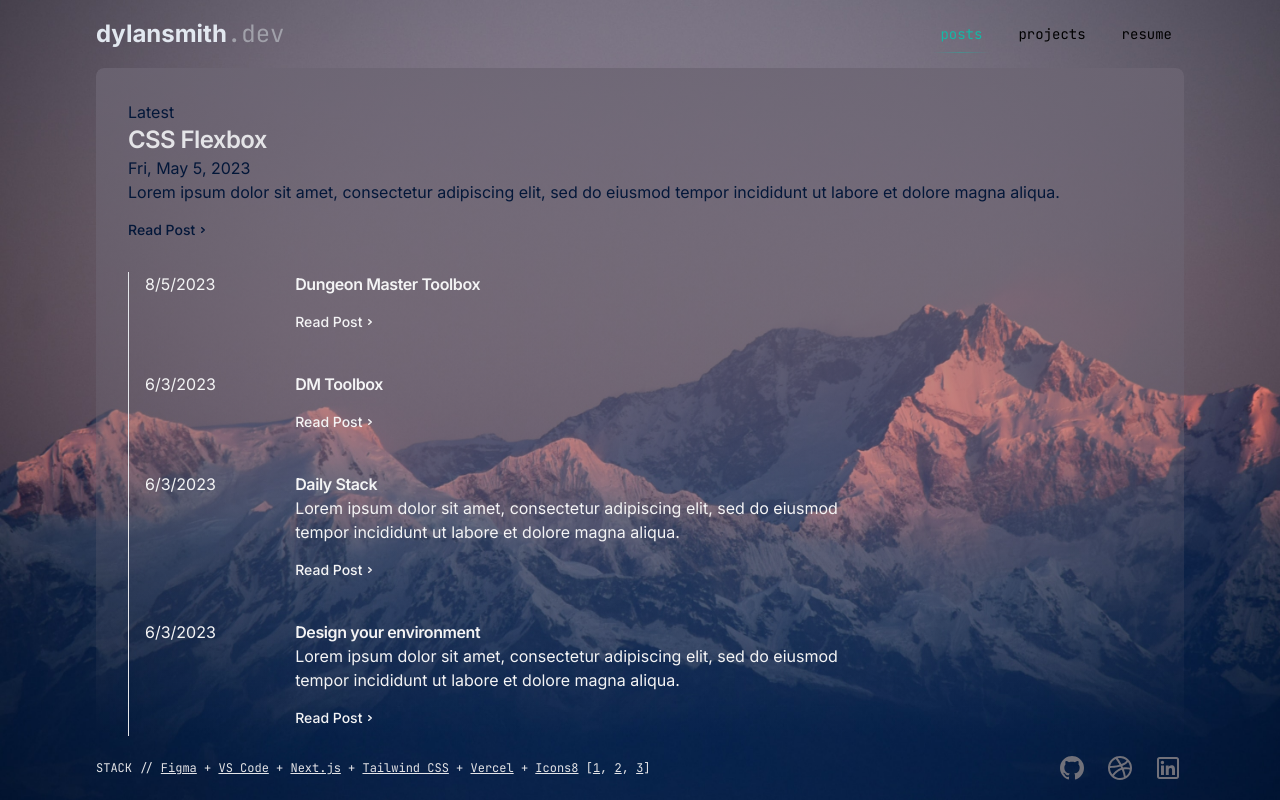
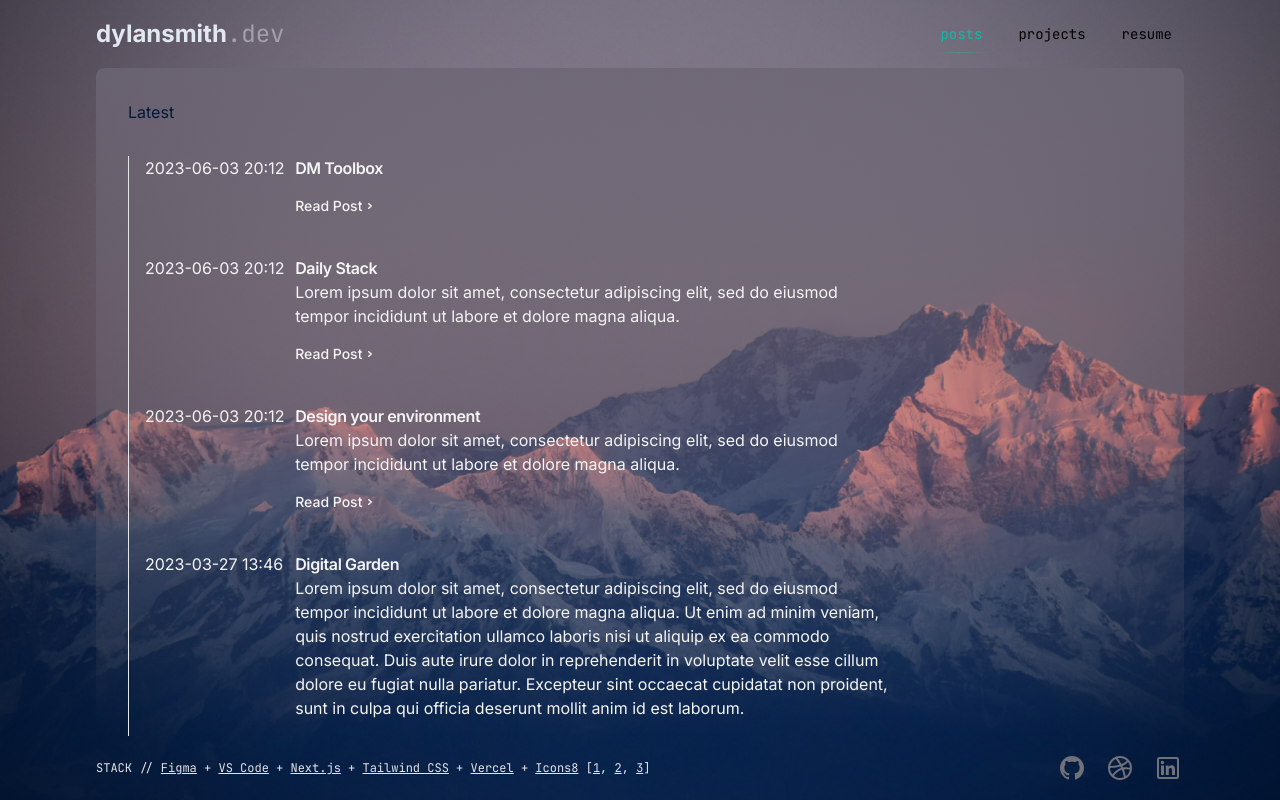
Before and after one commit to dylpckl/dsdev, a Next.js app: page /posts in a window 1280 px wide. Built offline with nearby package versions, Linux system fonts and the light colour scheme; a web font is replaced by a local one.

Commit message:
build errors

```diff
--- a/src/app/page.tsx
+++ b/src/app/page.tsx
@@ -41,7 +41,10 @@ const LandingPageCard = ({
         <ul className="flex flex-wrap gap-2">
           {tags &&
             tags.map((tag) => (
-              <li className="">
+              <li
+                key={tag}
+                className=""
+              >
                 <span className="bg-pink-300 rounded-full px-3 py-1 bg-teal-400/10 text-xs font-medium leading-5 text-teal-300">
                   {tag}
                 </span>
@@ -51,9 +54,7 @@ const LandingPageCard = ({
 
         {/* Call to Action */}
         <div className="flex items-center mt-4 mr-2 self-end border-b border-transparent transition group-hover:border-teal-300  motion-reduce:transition-none">
-          <span className="font-mono font-light">
-            {cta}
-          </span>
+          <span className="font-mono font-light">{cta}</span>
           <svg
             xmlns="http://www.w3.org/2000/svg"
             fill="none"
@@ -87,7 +88,8 @@ export default function Home() {
         <div className="flex flex-col gap-6 mt-6 text-slate-300">
           <p className="">
             I&apos;m Dylan, a UI designer & developer from Long Island, New
-            York. forum signatures.
+            York. After being introduced to graphic design by way of forum
+            signatures in 2005.
           </p>
           <p>
             My focus is designing stuff that&apos;s are easy to use, nice to
--- a/src/app/posts/page.tsx
+++ b/src/app/posts/page.tsx
@@ -5,7 +5,7 @@ import Link from "next/link";
 const PostCard = ({ post }: { post: PostMetadata }) => {
   return (
     <article className="flex text-zinc-100">
-      <p className="w-1/5">{post.dateCreated.toLocaleDateString()}</p>
+      <p className="w-1/5">{post.dateCreated ? post.dateCreated : "post"}</p>
 
       <div className="w-4/5 group relative flex flex-col ">
         <Link
@@ -41,57 +41,59 @@ const PostCard = ({ post }: { post: PostMetadata }) => {
   );
 };
 
-const LatestPost = ({ post }: { post: PostMetadata }) => {
-  return (
-    <article>
-      <h2 className="font-semibold text-2xl tracking-tight text-zinc-200">
-        {post.slug}
-      </h2>
-      <p>
-        {post.dateCreated.toLocaleDateString("en-us", {
-          weekday: "short",
-          year: "numeric",
-          month: "long",
-          day: "numeric",
-        })}
-      </p>
-      <p className="truncate">{post.subtitle}</p>
-      <div className="flex items-center text-sm font-medium mt-4">
-        Read Post
-        <svg
-          xmlns="http://www.w3.org/2000/svg"
-          fill="none"
-          viewBox="0 0 16 16"
-          stroke-width="1.5"
-          stroke="currentColor"
-          className="w-4 h-4"
-        >
-          <path
-            stroke-linecap="round"
-            stroke-linejoin="round"
-            d="M6.75 5.75 9.25 8l-2.5 2.25"
-          />
-        </svg>
-      </div>
-    </article>
-  );
-};
+// const LatestPost = ({ post }: { post: PostMetadata }) => {
+//   return (
+//     <article>
+//       <h2 className="font-semibold text-2xl tracking-tight text-zinc-200">
+//         {post.slug}
+//       </h2>
+//       <p>
+//         {post.dateCreated
+//           ? post.dateCreated.toLocaleDateString("en-us", {
+//               weekday: "short",
+//               year: "numeric",
+//               month: "long",
+//               day: "numeric",
+//             })
+//           : "post"}
+//       </p>
+//       <p className="truncate">{post.subtitle}</p>
+//       <div className="flex items-center text-sm font-medium mt-4">
+//         Read Post
+//         <svg
+//           xmlns="http://www.w3.org/2000/svg"
+//           fill="none"
+//           viewBox="0 0 16 16"
+//           stroke-width="1.5"
+//           stroke="currentColor"
+//           className="w-4 h-4"
+//         >
+//           <path
+//             stroke-linecap="round"
+//             stroke-linejoin="round"
+//             d="M6.75 5.75 9.25 8l-2.5 2.25"
+//           />
+//         </svg>
+//       </div>
+//     </article>
+//   );
+// };
 
 export default function PostIndex() {
   const postMetadata = getPostMetadata();
 
-  function convertStringToDate(arr: PostMetadata[], property: string) {
-    const newArr = arr.map((item) => {
-      const newItem = { ...item };
-      if (item[property] && typeof item[property] === "string") {
-        item[property] = new Date(item[property]);
-      }
-      return newItem;
-    });
-    return newArr;
-  }
-  convertStringToDate(postMetadata, "dateCreated");
-  console.log("sorted posts: ", postMetadata);
+  // function convertStringToDate(arr: PostMetadata[], property: string) {
+  //   const newArr = arr.map((item) => {
+  //     const newItem = { ...item };
+  //     if (item[property] && typeof item[property] === "string") {
+  //       item[property] = new Date(item[property]);
+  //     }
+  //     return newItem;
+  //   });
+  //   return newArr;
+  // }
+  // convertStringToDate(postMetadata, "dateCreated");
+  // console.log("sorted posts: ", postMetadata);
 
   return (
     <>
@@ -106,7 +108,7 @@ export default function PostIndex() {
 
       <p>Latest</p>
 
-      <LatestPost post={postMetadata[0]} />
+      {/* <LatestPost post={postMetadata[0]} /> */}
 
       <div></div>
 
@@ -114,22 +116,13 @@ export default function PostIndex() {
       <div className="border-l pl-4 flex max-w-3xl flex-col space-y-10 mt-8">
         {postMetadata
           .slice(1)
-          .sort((a, b) => b.dateCreated - a.dateCreated)
+          // .sort((a, b) => b.dateCreated - a.dateCreated)
           .map((post) => (
             <PostCard
               key={post.slug}
               post={post}
             />
           ))}
-        {/* {postMetadata
-          .slice(1)
-          .sort((a, b) => b.dateCreated - a.dateCreated)
-          .map((post) => (
-            <>
-              <p>{post.slug}</p>
-              <p>{post.dateCreated.toLocaleDateString()}</p>
-            </>
-          ))} */}
       </div>
     </>
   );
```
